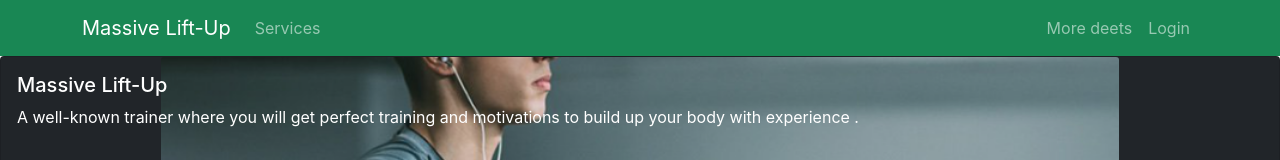
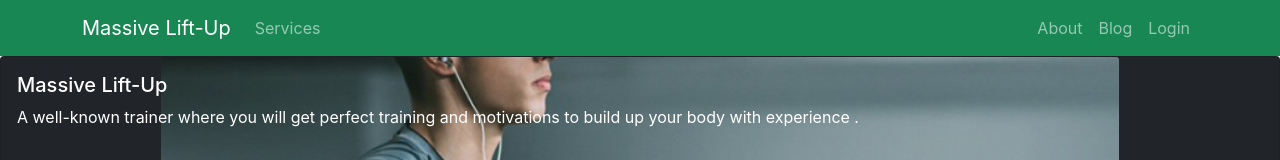
Before and after one commit to FAMMMI/massive-lift, a React (Create React App) app: page / in a window 1280 px wide. Shown: the top 160 px of the page. Built offline with nearby package versions, Linux system fonts and the light colour scheme; no server answers.

Commit message:
home page done , header ,footer , auth ,protected auth ,signup ,login done

```diff
--- a/src/pages/Shared/Header/Header.js
+++ b/src/pages/Shared/Header/Header.js
@@ -23,7 +23,8 @@ const Header = () => {
 
                         </Nav>
                         <Nav>
-                            <Nav.Link href="#deets">More deets</Nav.Link>
+                            <Nav.Link href="#about">About</Nav.Link>
+                            <Nav.Link href="#blog">Blog</Nav.Link>
                             {
                                 user ?
                                     <button className='btn btn-link text-white text-decoration-none' onClick={handleSignOut}>sign out</button>
```
